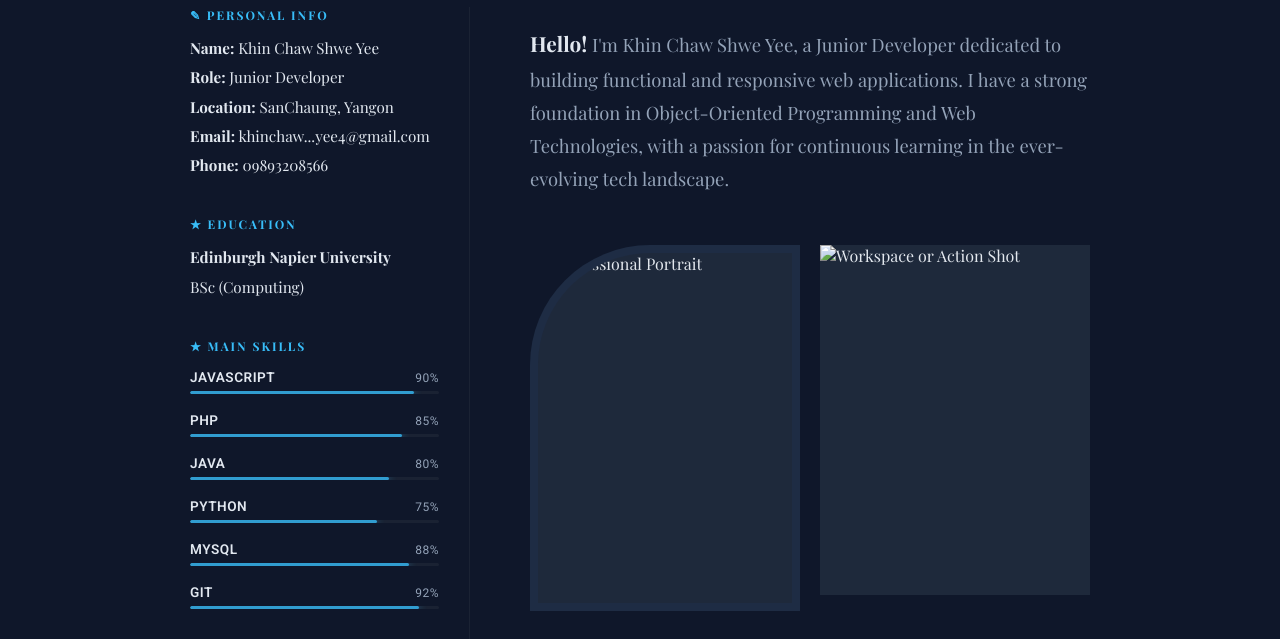
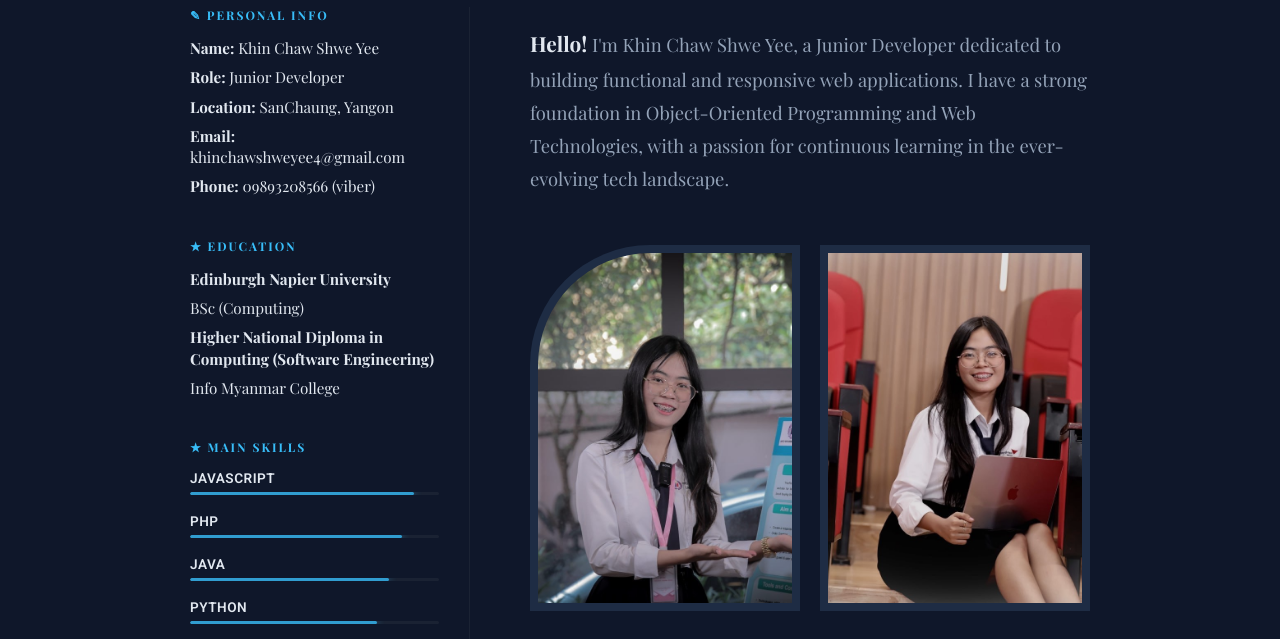
Before and after one commit to ethe04/khinchaw_profile, a plain HTML site: page index.html in a window 1280 px wide. Both pictures are taken after a click on the item "About". Shown: the part 115-754 px from the top of the page. Drawn offline with nearby package versions, Linux system fonts and the light colour scheme; a web font is replaced by a local one.

Commit message:
update about section

```diff
--- a/css/style.css
+++ b/css/style.css
@@ -680,6 +680,7 @@ body.dark .lang-tag {
     height: 350px;
     overflow: hidden;
     background: var(--card);
+     border: 8px solid rgba(37, 99, 235, 0.05);
 }
 
 .img-wrapper img {
@@ -698,7 +699,6 @@ body.dark .lang-tag {
 /* The specific curved corner from your image */
 .rounded-corner {
     border-top-left-radius: 120px;
-    border: 8px solid rgba(37, 99, 235, 0.05);
 }
 
 /* Footer grid for skills/tags */
--- a/index.html
+++ b/index.html
@@ -49,37 +49,36 @@
     <!-- ABOUT -->
     <div id="about" class="section">
         <div class="about-editorial">
-            <!-- HEADER SECTION -->
             <div class="editorial-header">
                 <h1 class="big-title">Biography</h1>
             </div>
 
             <div class="editorial-grid">
-                <!-- LEFT COLUMN: SIDEBAR INFO -->
                 <aside class="editorial-sidebar">
                     <div class="info-block">
                         <span class="label">✎ Personal Info</span>
                         <p><strong>Name:</strong> Khin Chaw Shwe Yee</p>
                         <p><strong>Role:</strong> Junior Developer</p>
                         <p><strong>Location:</strong> SanChaung, Yangon</p>
-                        <p><strong>Email:</strong> khinchaw...yee4@gmail.com</p>
-                        <p><strong>Phone:</strong> 09893208566</p>
+                        <p><strong>Email:</strong> khinchawshweyee4@gmail.com</p>
+                        <p><strong>Phone:</strong> 09893208566 (viber)</p>
                     </div>
 
                     <div class="info-block">
                         <span class="label">★ Education</span>
                         <p><strong>Edinburgh Napier University</strong></p>
                         <p class="small-text">BSc (Computing)</p>
+                        <p><strong>Higher National Diploma in Computing (Software Engineering)</strong></p>
+                        <p class="small-text">Info Myanmar College</p>
                     </div>
 
                     <div class="info-block">
                         <span class="label">★ Main Skills</span>
                         <div class="editorial-skills">
-                            <!-- Skill Item -->
                             <div class="skill-item">
                                 <div class="skill-info">
                                     <span>JavaScript</span>
-                                    <span class="percent">90%</span>
+                                    <!-- <span class="percent">90%</span> -->
                                 </div>
                                 <div class="skill-bar">
                                     <div class="fill" style="width: 90%;"></div>
@@ -89,7 +88,7 @@
                             <div class="skill-item">
                                 <div class="skill-info">
                                     <span>PHP</span>
-                                    <span class="percent">85%</span>
+                                    <!-- <span class="percent">85%</span> -->
                                 </div>
                                 <div class="skill-bar">
                                     <div class="fill" style="width: 85%;"></div>
@@ -99,7 +98,7 @@
                             <div class="skill-item">
                                 <div class="skill-info">
                                     <span>Java</span>
-                                    <span class="percent">80%</span>
+                                    <!-- <span class="percent">80%</span> -->
                                 </div>
                                 <div class="skill-bar">
                                     <div class="fill" style="width: 80%;"></div>
@@ -109,7 +108,7 @@
                             <div class="skill-item">
                                 <div class="skill-info">
                                     <span>Python</span>
-                                    <span class="percent">75%</span>
+                                    <!-- <span class="percent">75%</span> -->
                                 </div>
                                 <div class="skill-bar">
                                     <div class="fill" style="width: 75%;"></div>
@@ -119,7 +118,7 @@
                             <div class="skill-item">
                                 <div class="skill-info">
                                     <span>MySQL</span>
-                                    <span class="percent">88%</span>
+                                    <!-- <span class="percent">88%</span> -->
                                 </div>
                                 <div class="skill-bar">
                                     <div class="fill" style="width: 88%;"></div>
@@ -129,7 +128,7 @@
                             <div class="skill-item">
                                 <div class="skill-info">
                                     <span>Git</span>
-                                    <span class="percent">92%</span>
+                                    <!-- <span class="percent">92%</span> -->
                                 </div>
                                 <div class="skill-bar">
                                     <div class="fill" style="width: 92%;"></div>
@@ -151,10 +150,10 @@
                     <!-- THE DOUBLE IMAGE SHOWCASE -->
                     <div class="image-showcase">
                         <div class="img-wrapper rounded-corner">
-                            <img src="your-photo-1.jpg" alt="Professional Portrait">
+                            <img src="img/profile2.jpg" alt="Professional Portrait">
                         </div>
                         <div class="img-wrapper standard">
-                            <img src="your-photo-2.jpg" alt="Workspace or Action Shot">
+                            <img src="img/profile3.jpg" alt="Workspace or Action Shot">
                         </div>
                     </div>
 
@@ -268,8 +267,8 @@
                     <div class="image-gallery">
                         <img src="img/demo9.png" alt="Hero" class="gallery-img main">
                         <img src="img/demo10.png" alt="Admin" class="gallery-img sub-1">
-                        <img src="img/demo7.png" alt="List" class="gallery-img sub-2">
-                        <img src="img/demo8.png" alt="Profile" class="gallery-img sub-3">
+                        <img src="img/demo11.png" alt="List" class="gallery-img sub-2">
+                        <img src="img/demo12.png" alt="Profile" class="gallery-img sub-3">
                     </div>
                 </div>
             </div>
```
Also changed, not shown: img/demo11.png (added), img/demo12.png (added), img/profile2.jpg (added), img/profile3.jpg (added).
